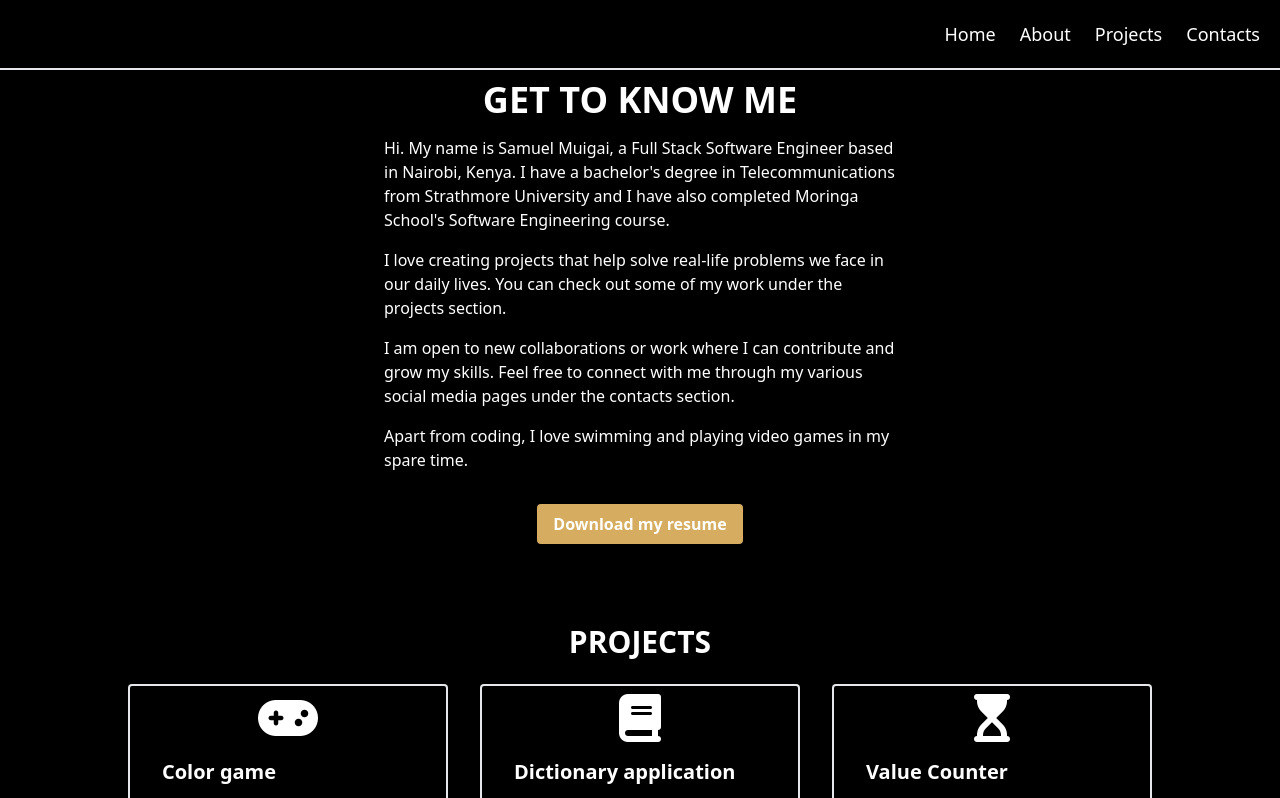
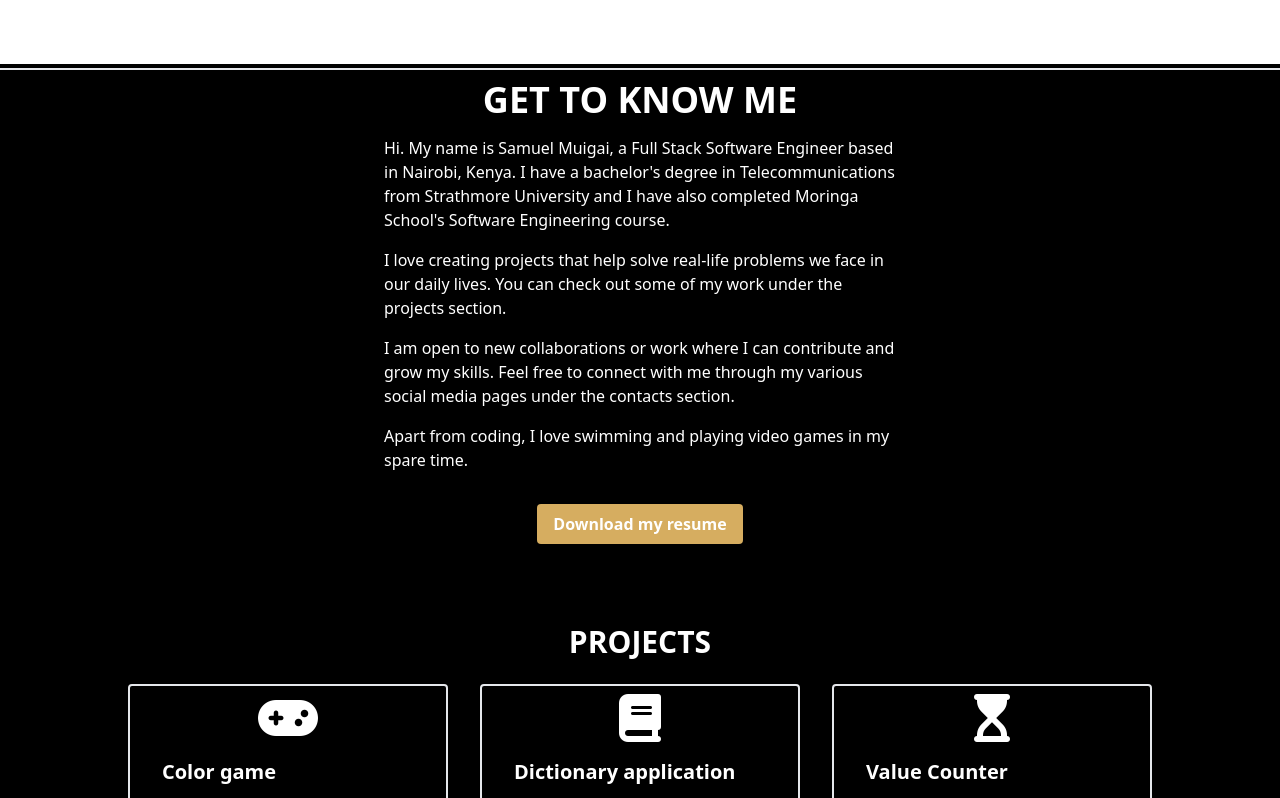
Before and after one commit to Ndungu-Muigai/new-portfolio, a React (Create React App) app: page /about in a window 1280 px wide. Shown: the top 798 px of the page. Built offline with nearby package versions, Linux system fonts and the light colour scheme; a web font is replaced by a local one.

Commit message:
Removed the navbar from the home page

```diff
--- a/src/App.js
+++ b/src/App.js
@@ -13,7 +13,7 @@ import Contacts from './Pages/Contacts';
 function App() {
   return (
     <div className="bg-black min-h-screen text-white">
-      <Navbar />
+      {/* <Navbar /> */}
       <div className="mt-16 min-h-fit flex flex-col">
         <Routes>
           <Route exact path='/' element={<Home/>}></Route>
--- a/src/Pages/About.js
+++ b/src/Pages/About.js
@@ -1,3 +1,4 @@
+import Navbar from "../Components/Navbar";
 import Footer from "../Components/Footer"
 import Projects from "./Projects";
 import Contacts from "./Contacts"
@@ -11,6 +12,7 @@ const About = () =>
 
     return (
         <>
+            <Navbar/>
             <div className="h-max flex flex-col justify-center items-center p-4 md:px-20">
                 <h1 className="text-white text-3xl md:text-4xl font-bold mb-4">Get to know me</h1>
                 <p className="text-white text-center md:text-left mb-4 max-w-lg">
--- a/src/Pages/Contacts.js
+++ b/src/Pages/Contacts.js
@@ -1,4 +1,5 @@
 import React, { useState } from 'react';
+import Navbar from '../Components/Navbar';
 
 const Contacts = () =>
 {
@@ -18,6 +19,8 @@ const Contacts = () =>
     };
 
     return (
+        <>
+            <Navbar/>
             <div className="min-h-screen flex items-center justify-center">
                 <div className="p-8 rounded-lg shadow-lg w-full max-w-md">
                     <h1 className="text-2xl font-bold mb-6 text-center">Contact Us</h1>
@@ -40,6 +43,7 @@ const Contacts = () =>
                     </form>
                 </div>
             </div>
+        </>
     );
 }
 
--- a/src/Pages/Projects.js
+++ b/src/Pages/Projects.js
@@ -1,3 +1,4 @@
+import Navbar from "../Components/Navbar"
 import projects from "../Data/Projects.json"
 import { Link } from "react-router-dom"
 
@@ -23,12 +24,15 @@ const Projects = () =>
         }
     )
     return (
-        <div className="min-h-screen p-8 ">
-            <h1 className="text-3xl font-bold mb-2">Projects</h1>
-            <div className="flex flex-wrap justify-center">
-                {projectsMap}
+        <>
+            <Navbar/>
+            <div className="min-h-screen p-8 ">
+                <h1 className="text-3xl font-bold mb-2">Projects</h1>
+                <div className="flex flex-wrap justify-center">
+                    {projectsMap}
+                </div>
             </div>
-        </div>
+        </>
     )
 }
 
```
Lines whose indentation alone changed are shown as unchanged.
